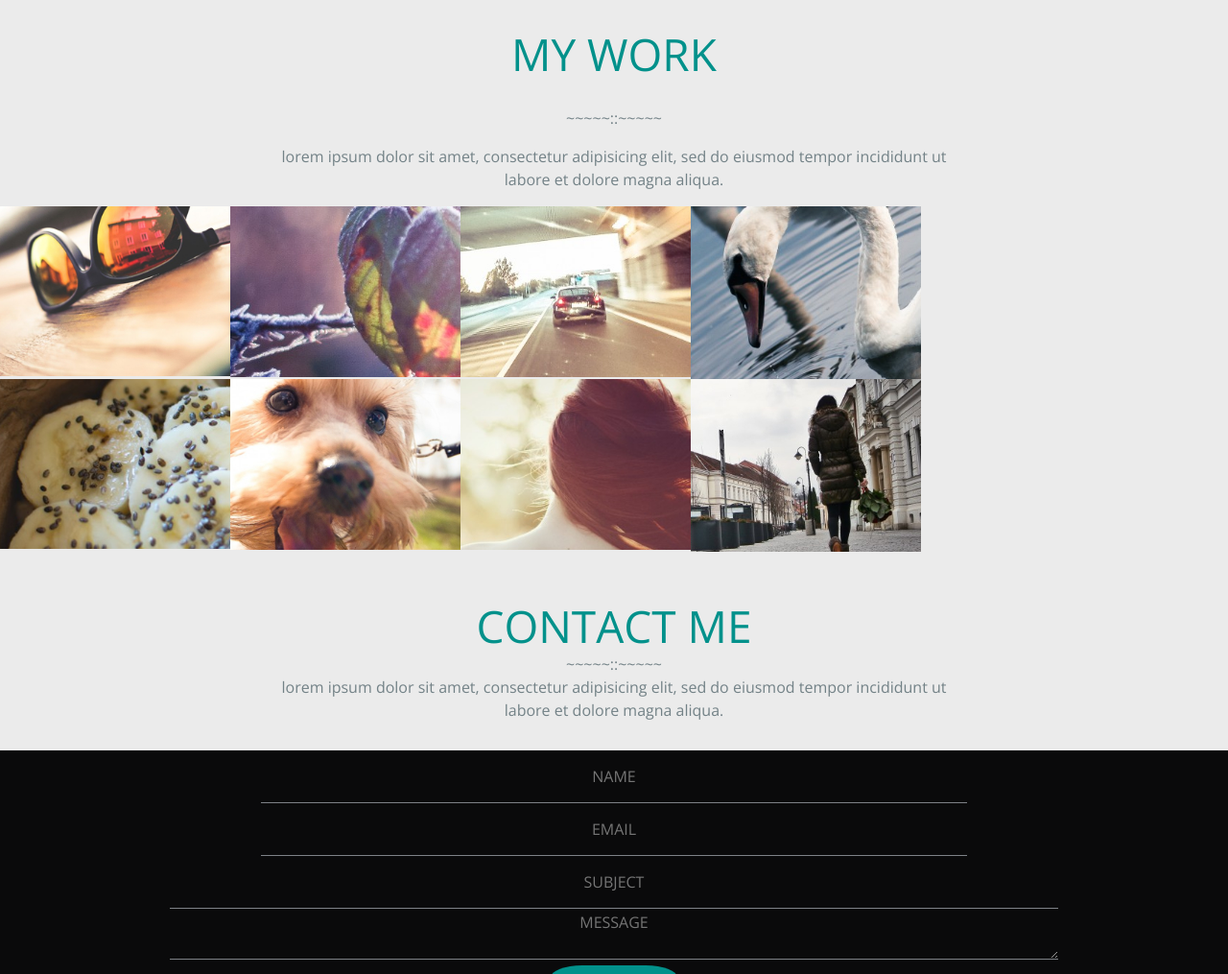
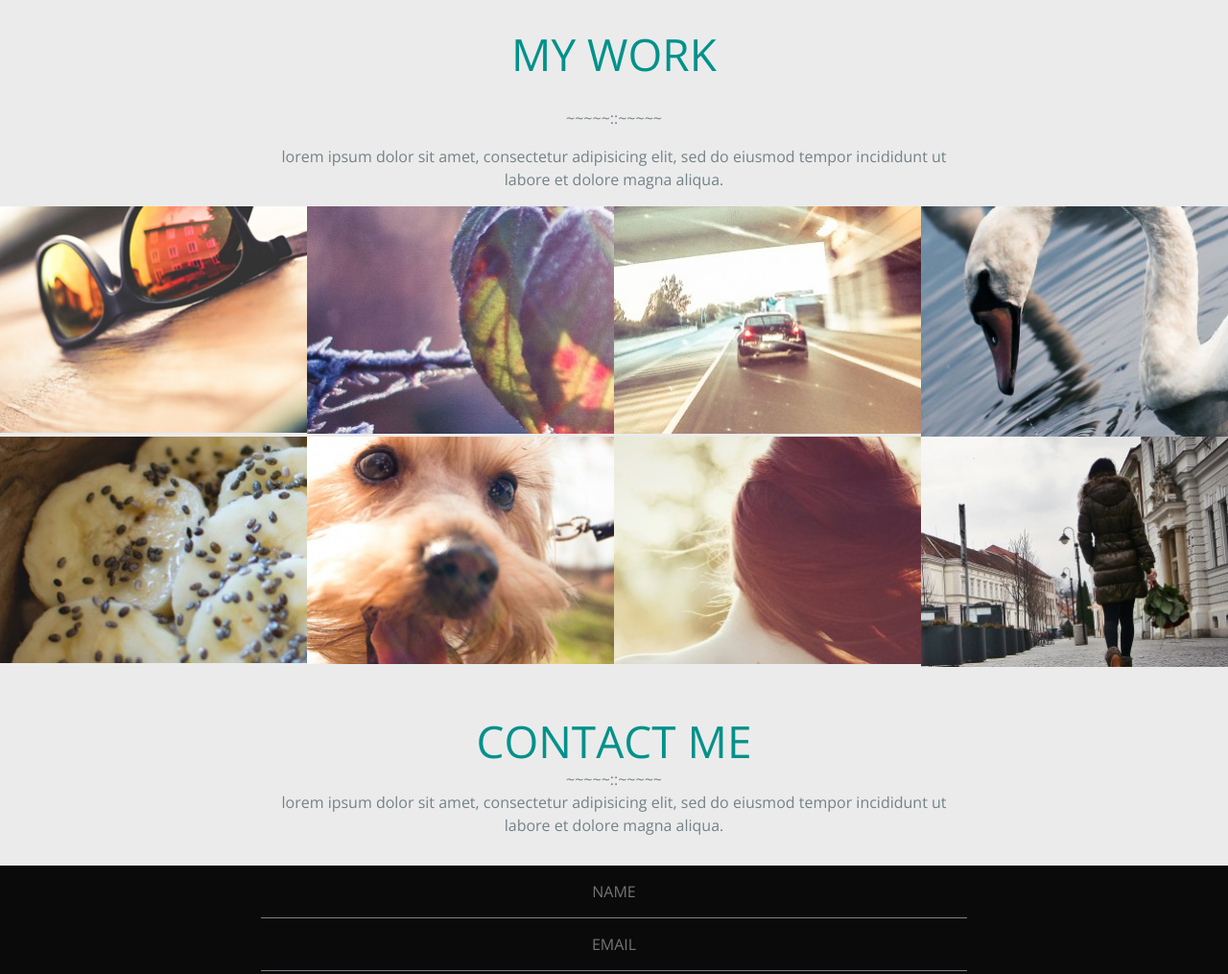
Before and after one commit to jahidmh862/bootstrap-responsibe-hw, a plain HTML site: page index.html/index.html in a window 1280 px wide. Shown: the part 2251-3266 px from the top of the page at 96% size. Drawn offline with nearby package versions, Linux system fonts and the light colour scheme.

Commit message:
Update index.html

```diff
--- a/index.html/index.html
+++ b/index.html/index.html
@@ -193,7 +193,7 @@
     </div>
   </div>
 
-  <div class="row mx-0 g-0 col-9 justify-content-center">
+  <div class="row mx-0 g-0 justify-content-center">
     <div class="col-lg-3 col-sm-6 col-12 work_item ">
       <img src="image/work img1.jpg" alt="">
     <div class="overly">
```
